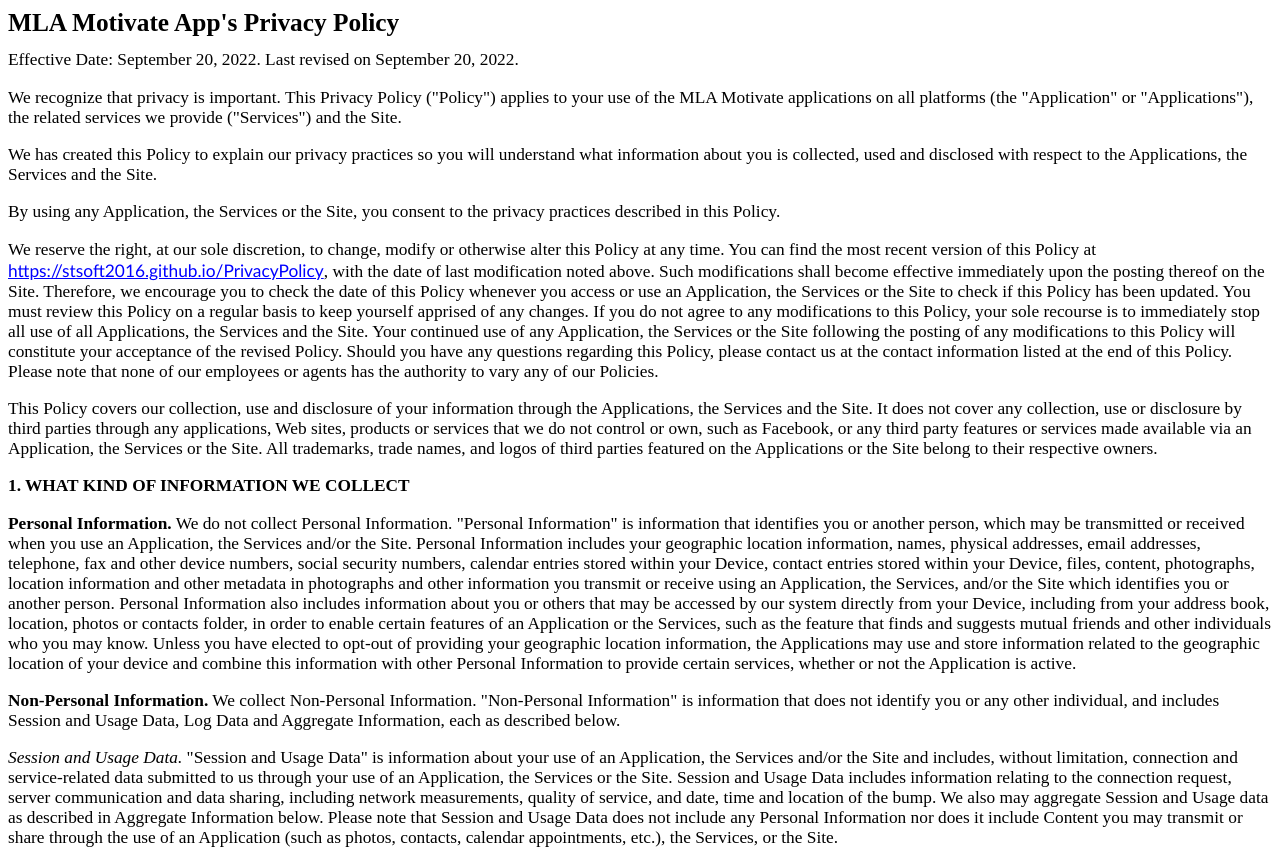
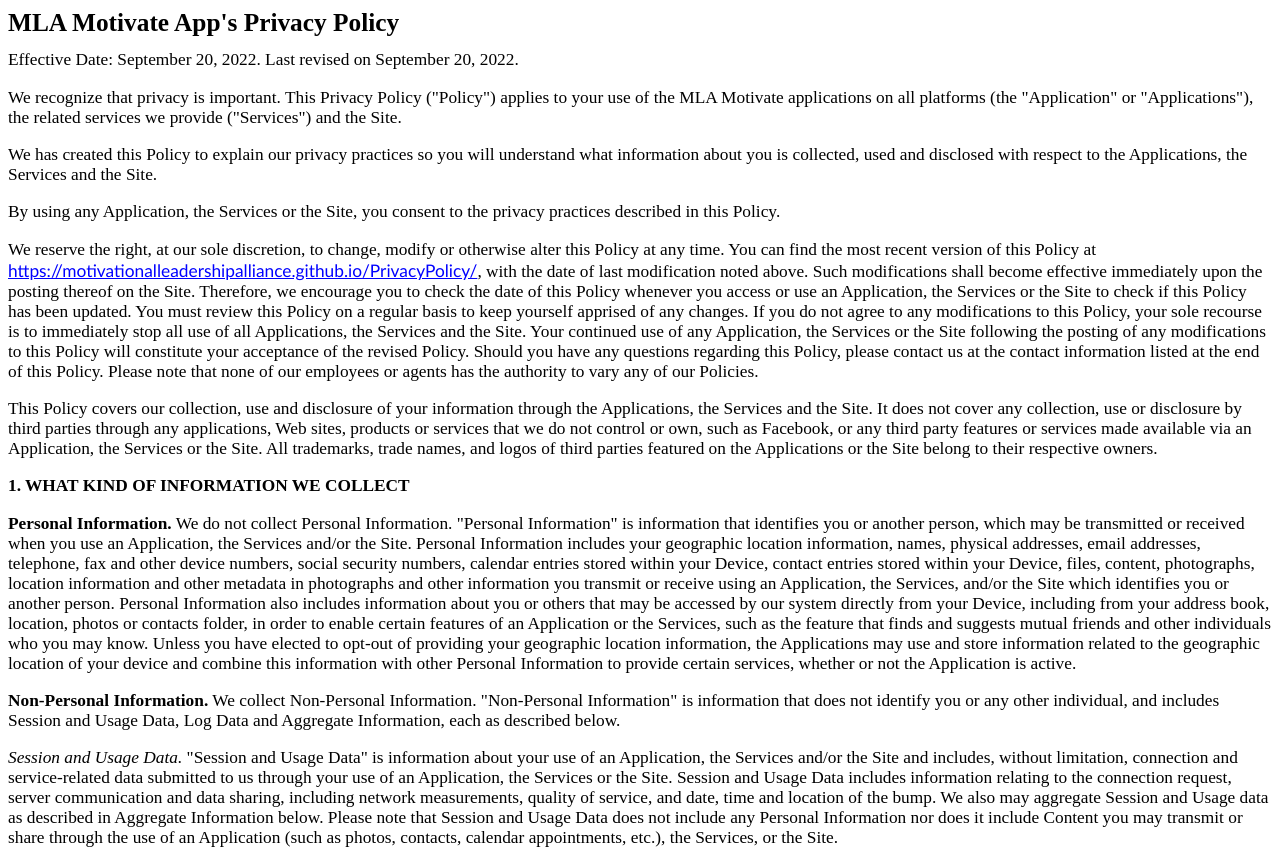
Before and after one commit to motivationalleadershipalliance/PrivacyPolicy, a plain HTML site: page index.html in a window 1280 px wide. Shown: the top 850 px of the page. Drawn offline with Linux system fonts and the light colour scheme.

Commit message:
Update index.html

```diff
--- a/index.html
+++ b/index.html
@@ -111,7 +111,7 @@
 
 <p><span lang=EN-US>We reserve the right, at our sole discretion, to change, modify or otherwise alter this Policy at any time. You can find the most recent
 version of this Policy at </span><span lang=EN-US style='font-family:"Calibri","sans-serif";
-color:black'><a href="https://stsoft2016.github.io/PrivacyPolicy/">https://stsoft2016.github.io/PrivacyPolicy</a></span><span
+color:black'><a href="https://motivationalleadershipalliance.github.io/PrivacyPolicy/">https://motivationalleadershipalliance.github.io/PrivacyPolicy/</a></span><span
 lang=EN-US>, with the date of last modification noted above. Such modifications shall become effective immediately upon the posting thereof on the Site.
 Therefore, we encourage you to check the date of this Policy whenever you access or use an Application, the Services or the Site to check if this Policy
 has been updated. You must review this Policy on a regular basis to keep yourself apprised of any changes. If you do not agree to any modifications to
```
